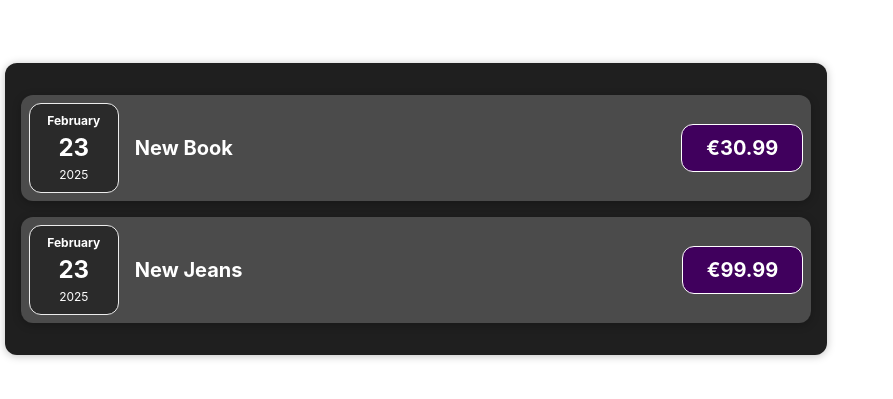
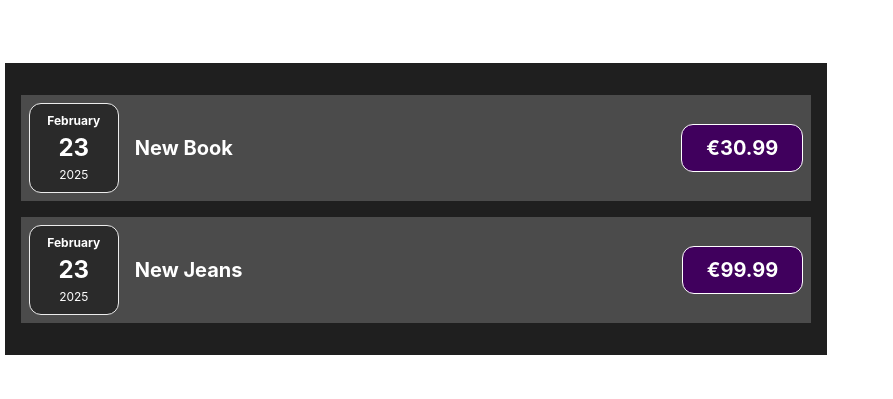
Before and after one commit to paankaur/test-my-expenses-app, a React (Vite) app in the folder react-tund1/react-expenses-2024/: page / in a window 1280 px wide. Shown: the part 191-590 px from the top of the page, without its empty margins (0-893 px from the left). Built offline with nearby package versions, Linux system fonts and the light colour scheme.

Commit message:
enne ylesanne 3 alustamist

```diff
--- /dev/null
+++ b/react-tund1/react-expenses-2024/src/components/Card.css
@@ -0,0 +1,6 @@
+/* Card.css */
+.card {
+    border-radius: 12px;
+    box-shadow: 0 1px 8px rgba(0, 0, 0, 0.25);
+    color: blue;
+}
--- /dev/null
+++ b/react-tund1/react-expenses-2024/src/components/Card.jsx
@@ -0,0 +1,11 @@
+// Card.jsx
+import "./Card.css";
+
+const Card = (props) => {
+    const classes = "card " + props.className;
+  return <div className={classes}>
+    {props.children}
+  </div>;
+};
+
+export default Card;
--- a/react-tund1/react-expenses-2024/src/components/ExpenseItem.css
+++ b/react-tund1/react-expenses-2024/src/components/ExpenseItem.css
@@ -4,10 +4,10 @@
 
     justify-content: space-between;
     align-items: center;
-    box-shadow: 0 2px 8px rgba(0, 0, 0, 0.25);
+    /* box-shadow: 0 2px 8px rgba(0, 0, 0, 0.25); */
     padding: 0.5rem;
     margin: 1rem 0;
-    border-radius: 12px;
+    /* border-radius: 12px; */
     background-color: #4b4b4b;
     color: white;
 }
--- a/react-tund1/react-expenses-2024/src/components/Expenses.css
+++ b/react-tund1/react-expenses-2024/src/components/Expenses.css
@@ -5,6 +5,6 @@
     margin: 2rem auto;
     width: 50rem;
     max-width: 95%;
-    border-radius: 12px;
-    box-shadow: 0 1px 8px rgba(0, 0, 0, 0.25);
+    /* border-radius: 12px;
+    box-shadow: 0 1px 8px rgba(0, 0, 0, 0.25); */
 }
--- a/react-tund1/react-expenses-2024/src/components/Expenses.jsx
+++ b/react-tund1/react-expenses-2024/src/components/Expenses.jsx
@@ -1,6 +1,7 @@
 // Expenses.jsx
 import "./Expenses.css";
 import ExpenseItem from "./ExpenseItem.jsx";
+import Card from "./Card.jsx"
 
 const Expenses = (props) => {
 
```
